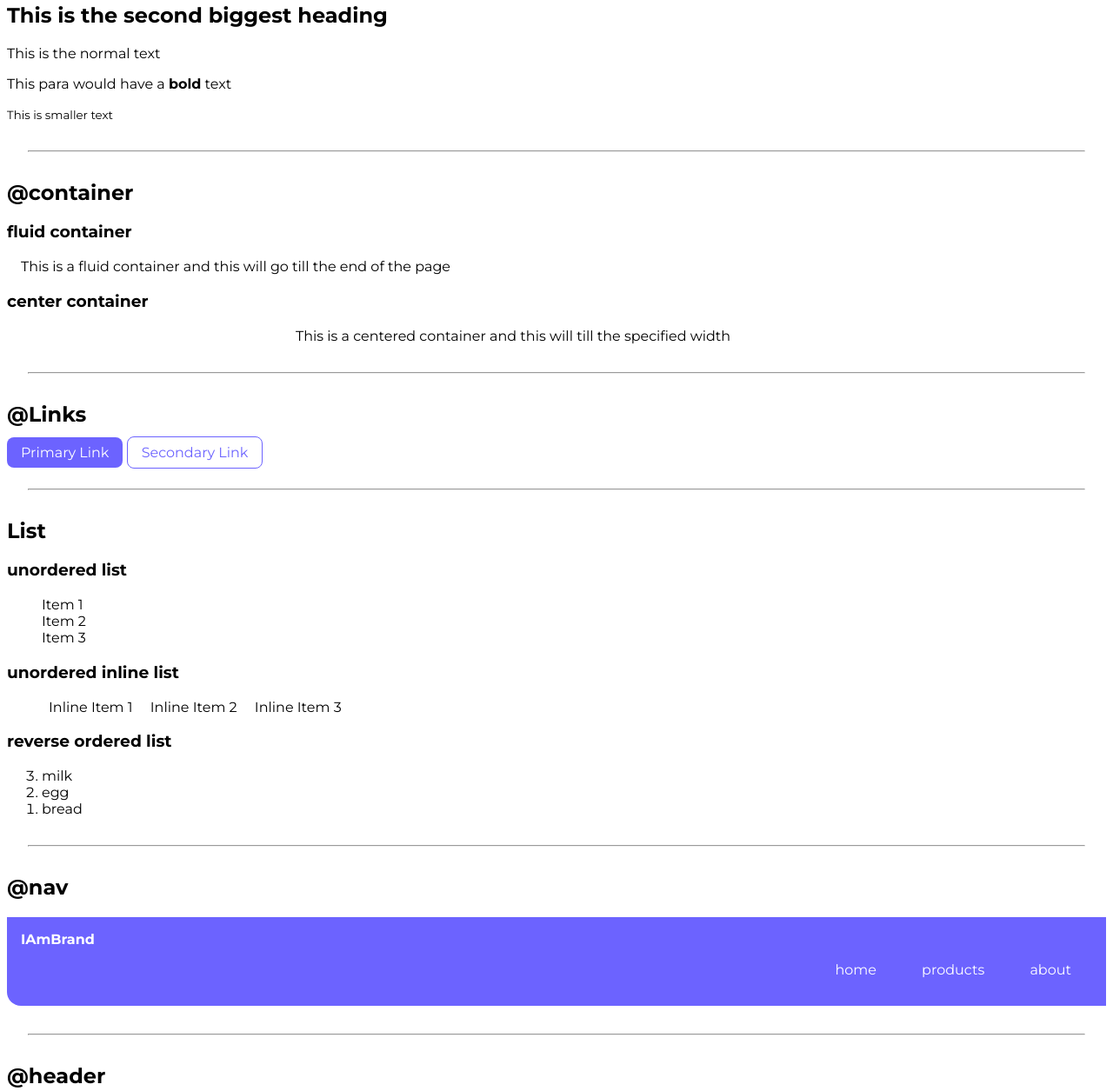
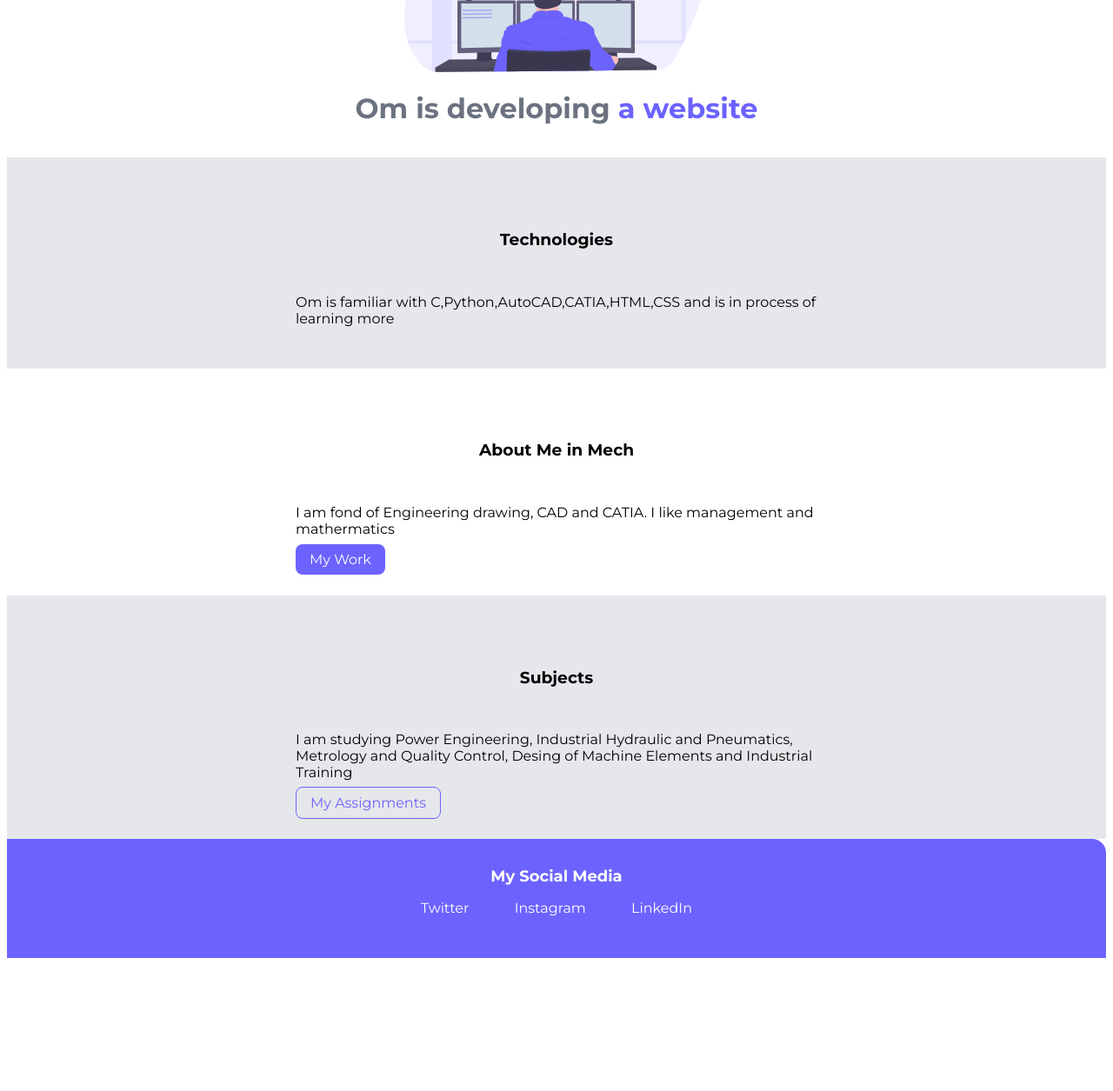
Before and after one commit to OMGATE23/neogcamp-lesson-3, a plain HTML site: page index.html in a window 1280 px wide. Shown: the part 229-1484 px from the top of the page at 87% size. After the commit the page ends 1339 px from the top, so only its background shows below. Drawn offline with Linux system fonts and the light colour scheme.

Commit message:
style: added footer font details

```diff
--- a/index.html
+++ b/index.html
@@ -4,134 +4,69 @@
     <meta charset="UTF-8">
     <meta http-equiv="X-UA-Compatible" content="IE=edge">
     <meta name="viewport" content="width=device-width, initial-scale=1.0">
-    <title>Component Library</title>
-    <!-- <style>
-        body{
-            color: purple
-        }
-    </style> -->
-
-    <link href="styles.css" rel="stylesheet"/>
+    <title>Home | Adarsh Balak</title>
+    <link href="styles.css" rel = "stylesheet" />
 </head>
 <body>
-    <h1>welcome to om gate's component library</h1>
-    <p>i am attending neog.comp and i want to make a library which would make all my projects look good</p>
-    <h2>@typography</h2>
-
-    <h1>This is the biggest heading</h1>
-    <h2>This is the second biggest heading</h2>
-    <p>This is the normal text</p>
-    <p>This para would have a <strong>bold</strong> text</p>
-    <small>This is smaller text </small>
-
-    <hr>
-
-    <h2>@container</h2>
-
-    <h3>fluid container</h3>
-    <div class = "container container-fluid">This is a fluid container and this will go till the end of the page</div>
-
-    <h3>center container</h3>
-    <div class = "container container-center">This is a centered container and this will till the specified width</div>
-
-    <hr>
-
-    <h2>@Links</h2>
-    <a class ="link link-primary" href="https://www.youtube.com/watch?v=dQw4w9WgXcQ">Primary Link</a>
-    <a class ="link link-secondary"href="https://www.youtube.com/watch?v=dQw4w9WgXcQ">Secondary Link</a>
-
-    <hr>
-
-    <h2>List</h2>
-
-    <h3>unordered list</h3>
-    <ul class ="list-non-bullet">
-        <li>Item 1</li>
-        <li>Item 2</li>
-        <li>Item 3</li>
-    </ul>
-
-    <h3>unordered inline list</h3>
-    <ul class = "list-non-bullet">
-        <li class = "list-item-inline">Inline Item 1</li>
-        <li class = "list-item-inline">Inline Item 2</li>
-        <li class = "list-item-inline">Inline Item 3</li>
-    </ul>
-
-    <h3>reverse ordered list</h3>
-    <ol reversed>
-        <li>milk</li>
-        <li>egg</li>
-        <li>bread</li>
-    </ol>
-
-    <hr>
-
-    <h2>@nav</h2>
-
     <nav class = "navigation container">
-        <div class = "nav-brand">IAmBrand</div>
+        <div class = "nav-brand">This is Om Gate's portfolio</div>
         <ul class = "list-non-bullet nav-pills">
             <li class = "list-item-inline">
-                <a class = "link" href="https://www.youtube.com/watch?v=dQw4w9WgXcQ">home</a>
+                <a class = "link" href="https://www.youtube.com/watch?v=dQw4w9WgXcQ">My Favourite Video</a>
             </li>
             <li class = "list-item-inline">
-                <a class = "link" href="https://www.youtube.com/watch?v=dQw4w9WgXcQ">products</a>
+                <a class = "link" href="https://www.youtube.com/watch?v=dQw4w9WgXcQ">My FIrst Video</a>
             </li>
             <li class = "list-item-inline">
-                <a class = "link" href="https://www.youtube.com/watch?v=dQw4w9WgXcQ">about</a>
+                <a class = "link" href="https://www.youtube.com/watch?v=dQw4w9WgXcQ">My first Blog</a>
             </li>
         </ul>
     </nav>
-
-    <hr>
-
-    <h2>@header</h2>
 
     <header class = "hero">
         <img class = "hero-img" src = "images/hero-image.svg"/>
         <h1 class = "hero-heading">Om is developing<span style="color:var(--primary-color)"> a website</span></h1>
     </header>
 
-    <hr>
+    <section class = "section OW">
+        <div class="container container-center">
+            <h3>Technologies</h3>
+            <p>Om is familiar with C,Python,AutoCAD,CATIA,HTML,CSS and is in process of learning more</p>
+        </div>
+    </section>
 
-    <h2>@section</h2>
     <section  class = "section">
         <div class="container container-center">
-            <h3>white section</h3>
-            <p>This will have white background. This part doesn't look as cool as the gray section but ok</p>
-
+            <h3>About Me in Mech</h3>
+            <p>I am fond of Engineering drawing, CAD and CATIA. I like management and mathermatics</p>
+            <a class = "link link-primary"href="/">My Work</a>
         </div>
 
     </section>
 
     <section class = "section OW">
         <div class="container container-center">
-            <h3>Off white section</h3>
-            <p>This will have off whit background. I like this part of the website because it looks cool</p>
+            <h3>Subjects</h3>
+            <p>I am studying Power Engineering, Industrial Hydraulic and Pneumatics, Metrology and Quality Control, Desing of Machine Elements and Industrial Training</p>
+            <a class="link link-secondary" href = "/">My Assignments</a>
         </div>
     </section>
 
-    <hr>
-
-    <h2>@footer</h2>
-
     <footer class = "footer">
-        <div class = "footer-header">Some small heading inside footer</div>
+        <div class = "footer-header">My Social Media</div>
         <ul class = "list-non-bullet">
             <li class = "list-item-inline">
-                <a class = "link" href = "https://www.youtube.com/watch?v=dQw4w9WgXcQ">socialOne</a>
+                <a class = "link" href = "https://www.youtube.com/watch?v=dQw4w9WgXcQ">Twitter</a>
             </li>
             <li class = "list-item-inline">
-                <a class = "link" href = "https://www.youtube.com/watch?v=dQw4w9WgXcQ">socialTwo</a>
+                <a class = "link" href = "https://www.youtube.com/watch?v=dQw4w9WgXcQ">Instagram</a>
             </li>
             <li class = "list-item-inline">
-                <a class = "link" href = "https://www.youtube.com/watch?v=dQw4w9WgXcQ">socialThree</a>
+                <a class = "link" href = "https://www.youtube.com/watch?v=dQw4w9WgXcQ">LinkedIn</a>
             </li>
         </ul>
     </footer>
 
 
-
 </body>
 </html>
--- a/styles.css
+++ b/styles.css
@@ -98,6 +98,8 @@ hr {
 
 .footer .footer-header {
     color: white;
+    font-weight: bold;
+    font-size: large;
 }
 .footer {
     background-color: var(--primary-color);
```
Also changed, not shown: lib/components.html (added, +136 -0 lines).
